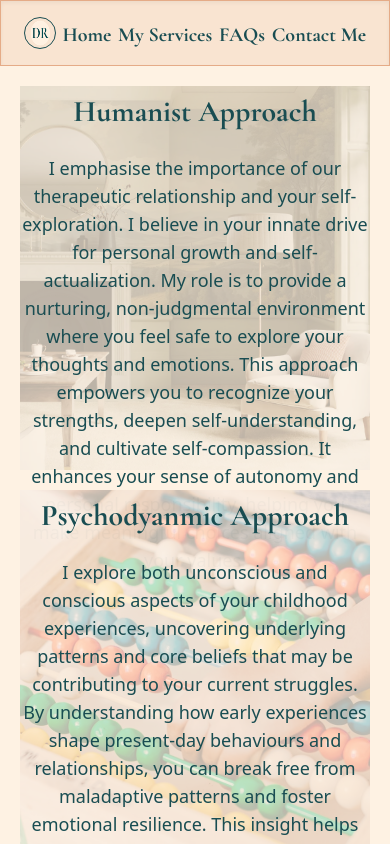
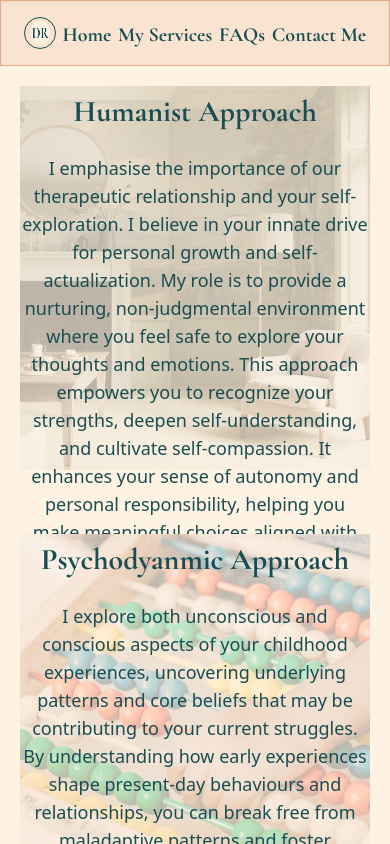
Before and after one commit to nimsay06/remzi-counselling, a React (Vite) app: page /Services in a window 390 px wide. Shown: the top 844 px of the page. Built offline with nearby package versions, Linux system fonts and the light colour scheme; a web font is replaced by a local one.

Commit message:
breakpoints fix

```diff
--- a/src/pages/About.jsx
+++ b/src/pages/About.jsx
@@ -30,8 +30,8 @@ const images = [
 export default function MyServices() {
   return (
     <>
-      <div className="m-5">
-        <div className=" flex flex-col md:flex-row gap-5 text-dark-green ">
+      <div className="m-5 overflow-auto">
+        <div className=" flex flex-col md:flex-row gap-16 text-dark-green ">
           {images.map((image, index) => (
             <div key={index} className="relative w-full md:w-2/3 h-96 md:h-80">
               <img
@@ -39,7 +39,7 @@ export default function MyServices() {
                 alt={image.alt}
                 className="w-full h-full object-cover opacity-90 "
               />
-              <div className="absolute inset-0 text-center  bg-main bg-opacity-70 ">
+              <div className="absolute inset-0 text-center  bg-main bg-opacity-70 xl:w-1/3">
                 <h1 className="text-3xl font-Cormorant font-extrabold mt-2 lg:mt-8">
                   {" "}
                   {image.overlayHeader}
--- a/src/pages/Contact.jsx
+++ b/src/pages/Contact.jsx
@@ -28,7 +28,7 @@ export default function ContactPage() {
 
   return (
     <>
-      <div className="m-auto  p-4 text-balance text-dark-green h-screen overflow-scroll">
+      <div className="m-auto  p-4 text-balance text-dark-green h-screen overflow-auto">
         <div className=" w-8/12  m-auto mt-8">
           <h1 className="text-4xl font-extrabold mb-4 font-Playfair ">
             Contact Me
--- a/src/pages/Home.jsx
+++ b/src/pages/Home.jsx
@@ -15,7 +15,7 @@ export default function HomePage() {
             alt="Random image"
           />
           <div className=" m-auto absolute inset-0 flex items-center justify-center ">
-            <h2 className="text-dark-green text-8xl xl:text-8xl sm:text-3xl font-extrabold font-Cormorant  rounded-3xl">
+            <h2 className="text-dark-green text-4xl xl:text-8xl sm:text-3xl font-extrabold font-Cormorant  rounded-3xl">
               Deon Remzi Counselling
             </h2>
           </div>
--- a/tailwind.config.js
+++ b/tailwind.config.js
@@ -19,7 +19,12 @@ export default {
       red: "#FF6666",
     },
     screens: {
-      mobile: "",
+      screens: {
+        sm: { min: "640px", max: "767px" },
+        md: { min: "768px", max: "1023px" },
+        lg: { min: "1024px", max: "1279px" },
+        xl: { min: "1280px" },
+      },
     },
     fontFamily: {
       SourceSans: ["Source Sans 3", "serif"],
```
